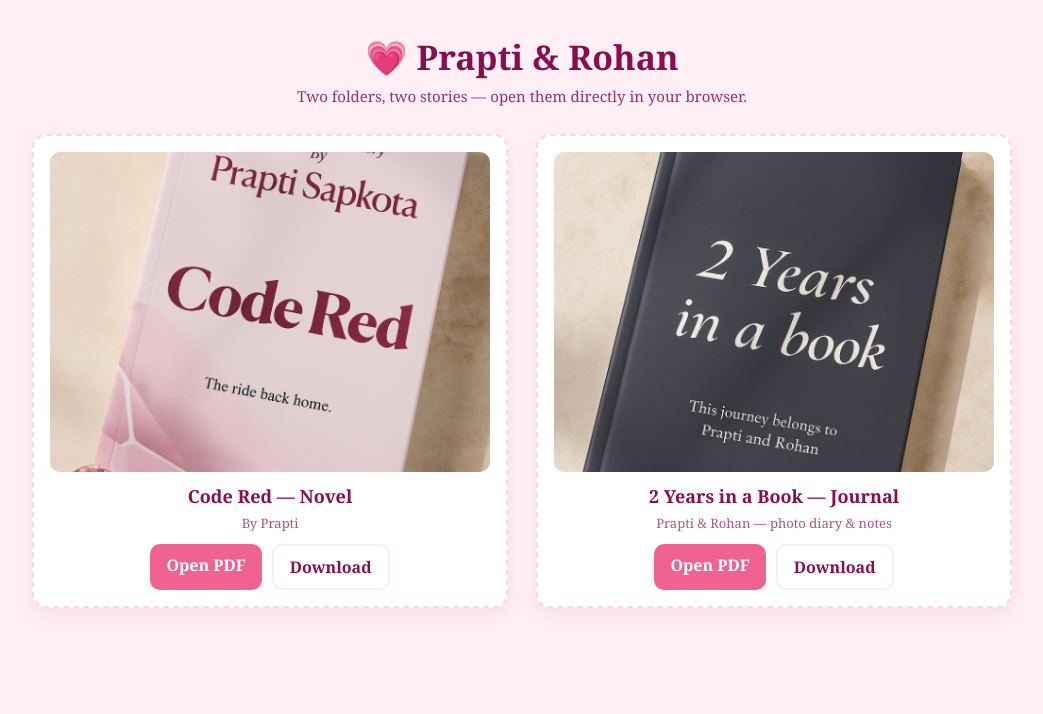
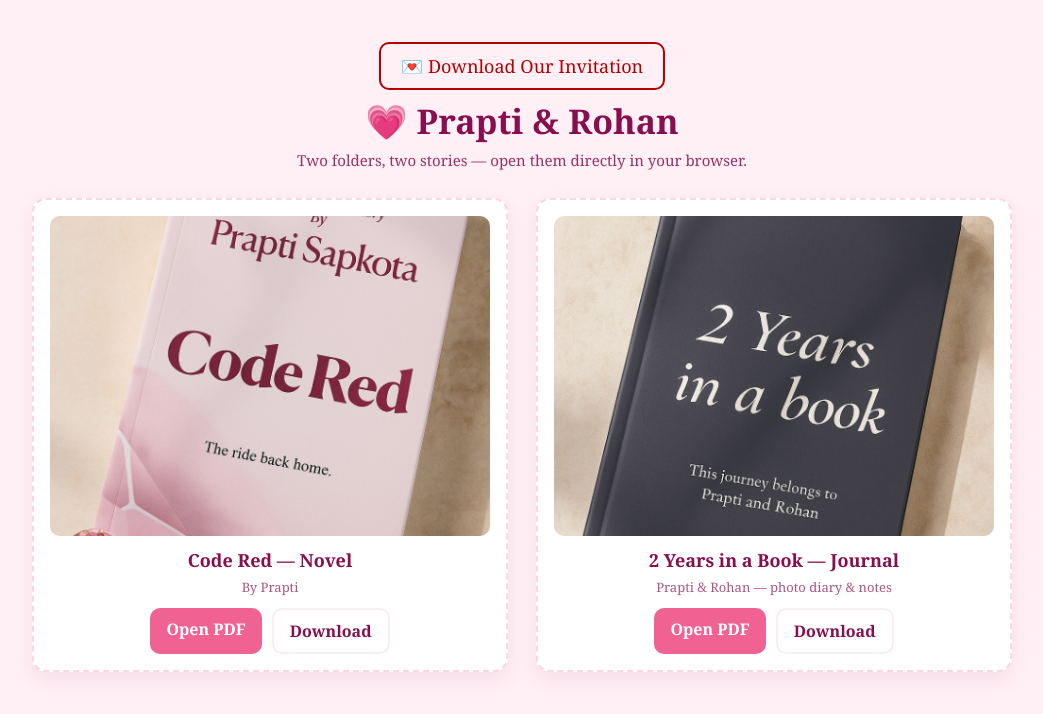
Before and after one commit to praptisapkota-blip/prapti-rohan-anniversary, a plain HTML site: page index.html in a window 1280 px wide. Shown: the whole page, without its empty margins (118-1161 px from the left). Drawn offline with Linux system fonts and the light colour scheme.

Commit message:
Update index.html

```diff
--- a/index.html
+++ b/index.html
@@ -77,6 +77,12 @@
   </style>
 </head>
 <body>
+  <!-- Invitation button at top -->
+<div style="text-align:center; margin: 20px 0;">
+  <a href="Invitation.pptx" download style="font-size:18px; color:#b30000; text-decoration:none; border:2px solid #b30000; padding:10px 20px; border-radius:10px;">
+    💌 Download Our Invitation
+  </a>
+</div>
   <header>
     <h1>💗 Prapti & Rohan</h1>
     <p>Two folders, two stories — open them directly in your browser.</p>
```
